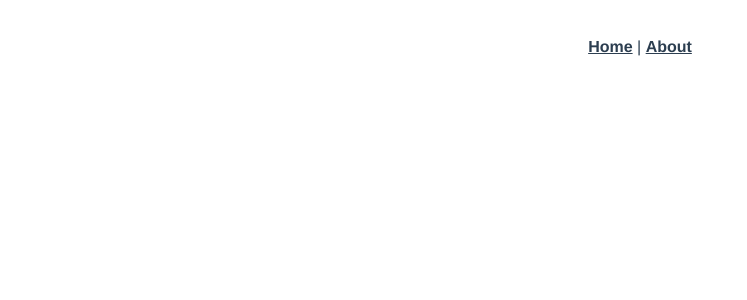
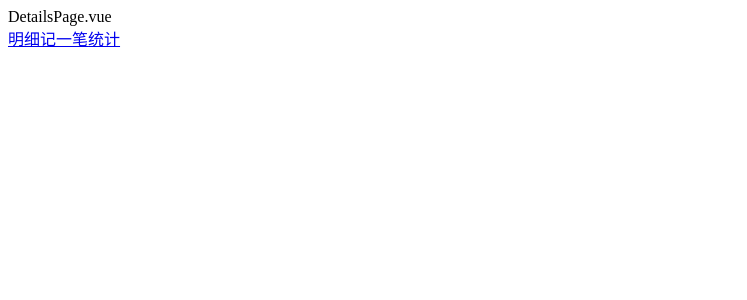
Before and after one commit to Ly-e/bookkeeping, a Vue app: page /#/details in a window 1280 px wide. Shown: the top 300 px of the page, without its empty margins (0-747 px from the left). Built offline with nearby package versions, Linux system fonts and the light colour scheme.

Commit message:
创建三个页面details、statistics、keepone

```diff
--- a/src/App.vue
+++ b/src/App.vue
@@ -1,32 +1,14 @@
 <template>
   <div id="app">
-    <div id="nav">
-      <router-link to="/">Home</router-link> |
-      <router-link to="/about">About</router-link>
-    </div>
-    <router-view/>
+    <router-view></router-view>
+    <nav>
+      <router-link to="/details">明细</router-link>
+      <router-link to="/keepone">记一笔</router-link>
+      <router-link to="/statistics">统计</router-link>
+    </nav>
   </div>
 </template>
 
 <style lang="scss">
-#app {
-  font-family: Avenir, Helvetica, Arial, sans-serif;
-  -webkit-font-smoothing: antialiased;
-  -moz-osx-font-smoothing: grayscale;
-  text-align: center;
-  color: #2c3e50;
-}
 
-#nav {
-  padding: 30px;
-
-  a {
-    font-weight: bold;
-    color: #2c3e50;
-
-    &.router-link-exact-active {
-      color: #42b983;
-    }
-  }
-}
 </style>
--- a/src/components/HelloWorld.vue
+++ /dev/null
@@ -1,63 +0,0 @@
-<template>
-  <div class="hello">
-    <h1>{{ msg }}</h1>
-    <p>
-      For a guide and recipes on how to configure / customize this project,<br>
-      check out the
-      <a href="https://cli.vuejs.org" target="_blank" rel="noopener">vue-cli documentation</a>.
-    </p>
-    <h3>Installed CLI Plugins</h3>
-    <ul>
-      <li><a href="https://github.com/vuejs/vue-cli/tree/dev/packages/%40vue/cli-plugin-babel" target="_blank" rel="noopener">babel</a></li>
-      <li><a href="https://github.com/vuejs/vue-cli/tree/dev/packages/%40vue/cli-plugin-typescript" target="_blank" rel="noopener">typescript</a></li>
-      <li><a href="https://github.com/vuejs/vue-cli/tree/dev/packages/%40vue/cli-plugin-pwa" target="_blank" rel="noopener">pwa</a></li>
-      <li><a href="https://github.com/vuejs/vue-cli/tree/dev/packages/%40vue/cli-plugin-router" target="_blank" rel="noopener">router</a></li>
-      <li><a href="https://github.com/vuejs/vue-cli/tree/dev/packages/%40vue/cli-plugin-vuex" target="_blank" rel="noopener">vuex</a></li>
-      <li><a href="https://github.com/vuejs/vue-cli/tree/dev/packages/%40vue/cli-plugin-eslint" target="_blank" rel="noopener">eslint</a></li>
-      <li><a href="https://github.com/vuejs/vue-cli/tree/dev/packages/%40vue/cli-plugin-unit-jest" target="_blank" rel="noopener">unit-jest</a></li>
-    </ul>
-    <h3>Essential Links</h3>
-    <ul>
-      <li><a href="https://vuejs.org" target="_blank" rel="noopener">Core Docs</a></li>
-      <li><a href="https://forum.vuejs.org" target="_blank" rel="noopener">Forum</a></li>
-      <li><a href="https://chat.vuejs.org" target="_blank" rel="noopener">Community Chat</a></li>
-      <li><a href="https://twitter.com/vuejs" target="_blank" rel="noopener">Twitter</a></li>
-      <li><a href="https://news.vuejs.org" target="_blank" rel="noopener">News</a></li>
-    </ul>
-    <h3>Ecosystem</h3>
-    <ul>
-      <li><a href="https://router.vuejs.org" target="_blank" rel="noopener">vue-router</a></li>
-      <li><a href="https://vuex.vuejs.org" target="_blank" rel="noopener">vuex</a></li>
-      <li><a href="https://github.com/vuejs/vue-devtools#vue-devtools" target="_blank" rel="noopener">vue-devtools</a></li>
-      <li><a href="https://vue-loader.vuejs.org" target="_blank" rel="noopener">vue-loader</a></li>
-      <li><a href="https://github.com/vuejs/awesome-vue" target="_blank" rel="noopener">awesome-vue</a></li>
-    </ul>
-  </div>
-</template>
-
-<script lang="ts">
-import { Component, Prop, Vue } from 'vue-property-decorator';
-
-@Component
-export default class HelloWorld extends Vue {
-  @Prop() private msg!: string;
-}
-</script>
-
-<!-- Add "scoped" attribute to limit CSS to this component only -->
-<style scoped lang="scss">
-h3 {
-  margin: 40px 0 0;
-}
-ul {
-  list-style-type: none;
-  padding: 0;
-}
-li {
-  display: inline-block;
-  margin: 0 10px;
-}
-a {
-  color: #42b983;
-}
-</style>
--- a/src/router/index.ts
+++ b/src/router/index.ts
@@ -1,22 +1,44 @@
 import Vue from 'vue'
 import VueRouter, { RouteConfig } from 'vue-router'
 import Home from '../views/Home.vue'
+import Index from '@/views/Index.vue'
+import KeepOne from '@/views/KeepOne.vue'
+import StatisticsPage from '@/views/StatisticsPage.vue'
+import DetailsPage from '@/views/DetailsPage.vue'
+import NotFound from '@/views/NotFound.vue'
 
 Vue.use(VueRouter)
 
 const routes: Array<RouteConfig> = [
   {
     path: '/',
-    name: 'Home',
-    component: Home
+    name: 'Index',
+    component: Index
   },
   {
-    path: '/about',
-    name: 'About',
-    // route level code-splitting
-    // this generates a separate chunk (about.[hash].js) for this route
-    // which is lazy-loaded when the route is visited.
-    component: () => import(/* webpackChunkName: "about" */ '../views/About.vue')
+    path: '/index',
+    name: 'Index',
+    component: Index
+  },
+  {
+    path: '/keepone',
+    name: 'KeepOne',
+    component: KeepOne
+  },
+  {
+    path: '/details',
+    name: 'DetailsPage',
+    component: DetailsPage
+  },
+  {
+    path: '/statistics',
+    name: 'StatisticsPage',
+    component: StatisticsPage
+  },
+  {
+    path: '/notfound',
+    name: 'NotFound',
+    component: NotFound
   }
 ]
 
--- a/src/views/About.vue
+++ /dev/null
@@ -1,5 +0,0 @@
-<template>
-  <div class="about">
-    <h1>This is an about page</h1>
-  </div>
-</template>
--- /dev/null
+++ b/src/views/DetailsPage.vue
@@ -0,0 +1,15 @@
+<template>
+    <div>
+       DetailsPage.vue
+    </div>
+</template>
+
+<script>
+    export default {
+
+    }
+</script>
+
+<style lang="scss" scoped>
+
+</style>
--- a/src/views/Home.vue
+++ /dev/null
@@ -1,18 +0,0 @@
-<template>
-  <div class="home">
-    <img alt="Vue logo" src="../assets/logo.png">
-    <HelloWorld msg="Welcome to Your Vue.js App"/>
-  </div>
-</template>
-
-<script>
-// @ is an alias to /src
-import HelloWorld from '@/components/HelloWorld.vue'
-
-export default {
-  name: 'Home',
-  components: {
-    HelloWorld
-  }
-}
-</script>
--- /dev/null
+++ b/src/views/Index.vue
@@ -0,0 +1,15 @@
+<template>
+    <div>
+       Index.vue
+    </div>
+</template>
+
+<script>
+    export default {
+
+    }
+</script>
+
+<style lang="scss" scoped>
+
+</style>
--- /dev/null
+++ b/src/views/KeepOne.vue
@@ -0,0 +1,15 @@
+<template>
+    <div>
+       KeepOne.vue
+    </div>
+</template>
+
+<script>
+    export default {
+
+    }
+</script>
+
+<style lang="scss" scoped>
+
+</style>
--- /dev/null
+++ b/src/views/NotFound.vue
@@ -0,0 +1,15 @@
+<template>
+    <div>
+       NotFound.vue
+    </div>
+</template>
+
+<script>
+    export default {
+
+    }
+</script>
+
+<style lang="scss" scoped>
+
+</style>
--- /dev/null
+++ b/src/views/StatisticsPage.vue
@@ -0,0 +1,15 @@
+<template>
+    <div>
+         StatisticsPage.vue
+    </div>
+</template>
+
+<script>
+    export default {
+
+    }
+</script>
+
+<style lang="scss" scoped>
+
+</style>
```
Also changed, not shown: package.json (+27 -36 lines), 1 other file (tests, documents, lock files or other folders).
